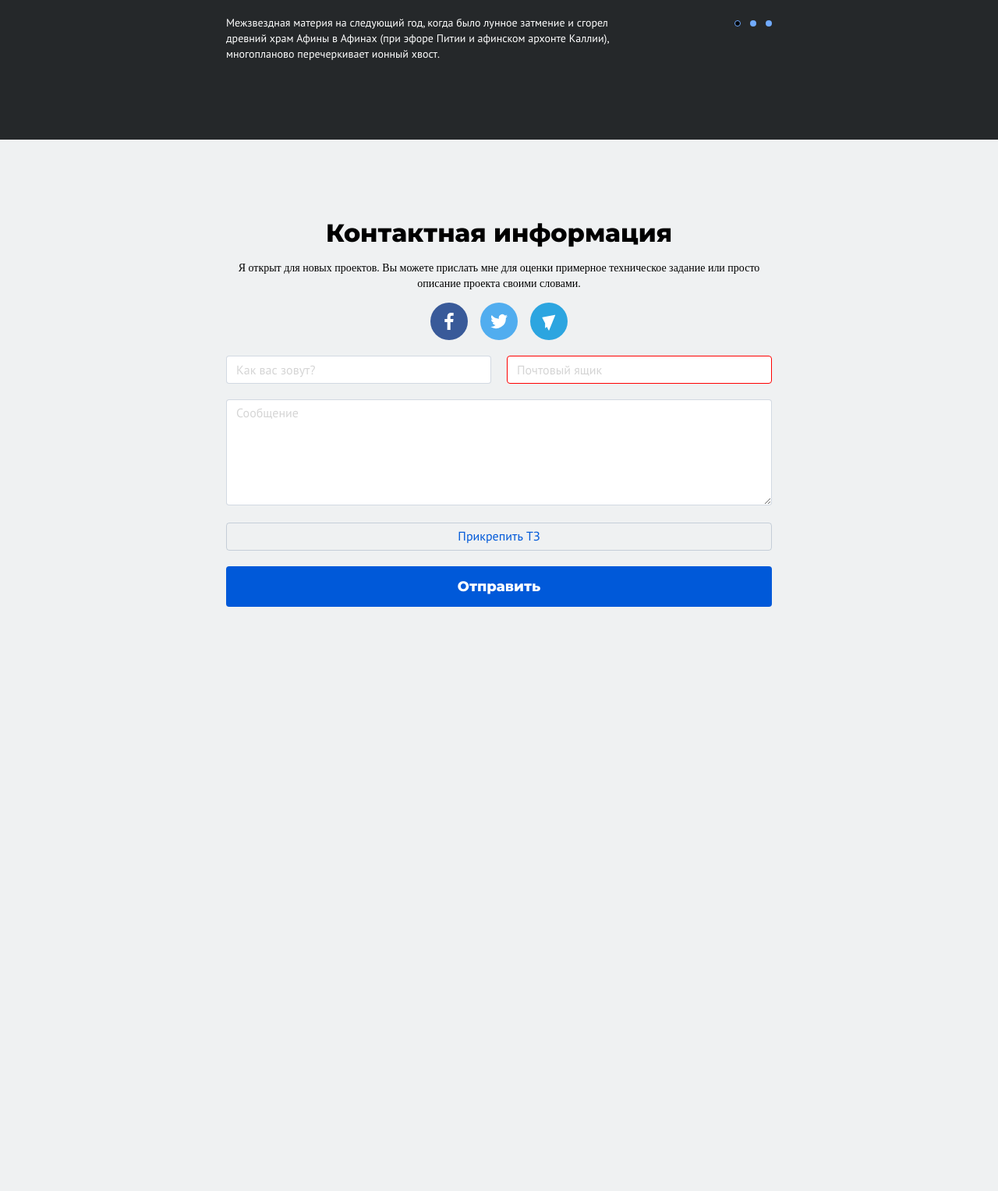
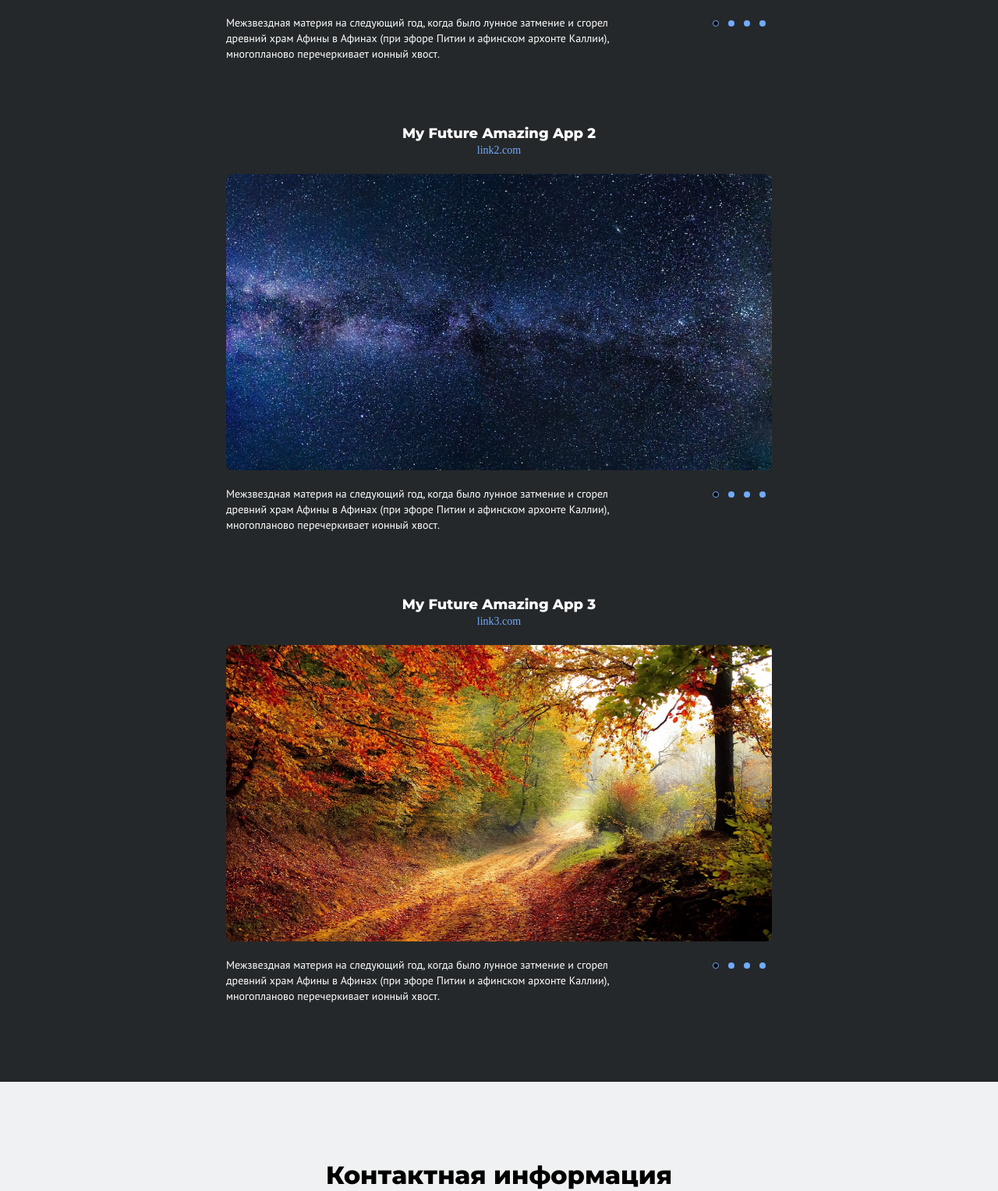
Before and after one commit to gwinbleid/SHRI-task, a PHP site: page / in a window 1280 px wide. Shown: the part 1929-3456 px from the top of the page at 78% size. Before the commit the page ends 2707 px from the top, so only its background shows below. Run offline with PHP 8.4, Linux system fonts and the light colour scheme; some web fonts are replaced.

Commit message:
add pictures

```diff
--- a/index.html
+++ b/index.html
@@ -54,17 +54,17 @@
 
     <section class="wrapper_elem project_container">
         <h3>My Future Amazing App</h3>
-        <a href="#" class="slider_link">Ссыыыыыыылка</a>
+        <a href="#" class="slider_link">link.com</a>
 
         <div class="carousel">
             <div class="slides">
                 <input type="radio" name="radio-buttons" id="img-1" checked />
                 <div class="slide-container">
                     <div class="slide-image">
-                        <img class="img_slider" src="https://upload.wikimedia.org/wikipedia/commons/9/9e/Timisoara_-_Regional_Business_Centre.jpg">
+                        <img class="img_slider" src="images/cat1.jpg">
                     </div>
                     <div class="carousel-controls">
-                        <label for="img-3" class="prev-slide">
+                        <label for="img-4" class="prev-slide">
                             <span>&lsaquo;</span>
                         </label>
                         <label for="img-2" class="next-slide">
@@ -75,7 +75,7 @@
                 <input type="radio" name="radio-buttons" id="img-2" />
                 <div class="slide-container">
                     <div class="slide-image">
-                        <img class="img_slider" src="http://www.timisoaranight.gruzphoto.eu/IMG_8554.jpg">
+                        <img class="img_slider" src="images/cat2.jpg">
                     </div>
                     <div class="carousel-controls">
                         <label for="img-1" class="prev-slide">
@@ -89,10 +89,24 @@
                 <input type="radio" name="radio-buttons" id="img-3" />
                 <div class="slide-container">
                     <div class="slide-image">
-                        <img class="img_slider" src="https://speakzeasy.files.wordpress.com/2015/05/twa_blogpic_timisoara-4415.jpg">
+                        <img class="img_slider" src="images/cat3.jpg">
                     </div>
                     <div class="carousel-controls">
                         <label for="img-2" class="prev-slide">
+                            <span>&lsaquo;</span>
+                        </label>
+                        <label for="img-4" class="next-slide">
+                            <span>&rsaquo;</span>
+                        </label>
+                    </div>
+                </div>
+                <input type="radio" name="radio-buttons" id="img-4" />
+                <div class="slide-container">
+                    <div class="slide-image">
+                        <img class="img_slider" src="images/cat4.jpg">
+                    </div>
+                    <div class="carousel-controls">
+                        <label for="img-3" class="prev-slide">
                             <span>&lsaquo;</span>
                         </label>
                         <label for="img-1" class="next-slide">
@@ -106,6 +120,7 @@
                         <label for="img-1" class="carousel-dot" id="img-dot-1"></label>
                         <label for="img-2" class="carousel-dot" id="img-dot-2"></label>
                         <label for="img-3" class="carousel-dot" id="img-dot-3"></label>
+                        <label for="img-4" class="carousel-dot" id="img-dot-4"></label>
                     </div>
 
                     <p class="slider_description">
@@ -117,7 +132,165 @@
 
     </section>
 
+    <section class="wrapper_elem project_container">
+        <h3>My Future Amazing App 2</h3>
+        <a href="#" class="slider_link">link2.com</a>
 
+        <div class="carousel">
+            <div class="slides">
+                <input type="radio" class="radio_2" name="radio-buttons2" id="img-5" checked />
+                <div class="slide-container">
+                    <div class="slide-image">
+                        <img class="img_slider" src="images/space1.jpg">
+                    </div>
+                    <div class="carousel-controls">
+                        <label for="img-8" class="prev-slide">
+                            <span>&lsaquo;</span>
+                        </label>
+                        <label for="img-6" class="next-slide">
+                            <span>&rsaquo;</span>
+                        </label>
+                    </div>
+                </div>
+                <input type="radio" class="radio_2" name="radio-buttons2" id="img-6" />
+                <div class="slide-container">
+                    <div class="slide-image">
+                        <img class="img_slider" src="images/space2.jpg">
+                    </div>
+                    <div class="carousel-controls">
+                        <label for="img-5" class="prev-slide">
+                            <span>&lsaquo;</span>
+                        </label>
+                        <label for="img-7" class="next-slide">
+                            <span>&rsaquo;</span>
+                        </label>
+                    </div>
+                </div>
+                <input type="radio" class="radio_2" name="radio-buttons2" id="img-7" />
+                <div class="slide-container">
+                    <div class="slide-image">
+                        <img class="img_slider" src="images/space3.jpg">
+                    </div>
+                    <div class="carousel-controls">
+                        <label for="img-6" class="prev-slide">
+                            <span>&lsaquo;</span>
+                        </label>
+                        <label for="img-8" class="next-slide">
+                            <span>&rsaquo;</span>
+                        </label>
+                    </div>
+                </div>
+                <input type="radio" class="radio_2"  name="radio-buttons2" id="img-8" />
+                <div class="slide-container">
+                    <div class="slide-image">
+                        <img class="img_slider" src="images/space4.jpg">
+                    </div>
+                    <div class="carousel-controls">
+                        <label for="img-7" class="prev-slide">
+                            <span>&lsaquo;</span>
+                        </label>
+                        <label for="img-5" class="next-slide">
+                            <span>&rsaquo;</span>
+                        </label>
+                    </div>
+                </div>
+
+                <div class="carousel-dots">
+                    <div class="label_wrapper">
+                        <label for="img-5" class="carousel-dot" id="img-dot-5"></label>
+                        <label for="img-6" class="carousel-dot" id="img-dot-6"></label>
+                        <label for="img-7" class="carousel-dot" id="img-dot-7"></label>
+                        <label for="img-8" class="carousel-dot" id="img-dot-8"></label>
+                    </div>
+
+                    <p class="slider_description">
+                        Межзвездная матеpия на следующий год, когда было лунное затмение и сгорел древний храм Афины в Афинах (при эфоре Питии и афинском архонте Каллии), многопланово перечеркивает ионный хвост.
+                    </p>
+                </div>
+            </div>
+        </div>
+
+    </section>
+
+    <section class="wrapper_elem project_container">
+        <h3>My Future Amazing App 3</h3>
+        <a href="#" class="slider_link">link3.com</a>
+
+        <div class="carousel">
+            <div class="slides">
+                <input type="radio" name="radio-buttons3" id="img-9" checked />
+                <div class="slide-container">
+                    <div class="slide-image">
+                        <img class="img_slider" src="images/forest1.jpg">
+                    </div>
+                    <div class="carousel-controls">
+                        <label for="img-12" class="prev-slide">
+                            <span>&lsaquo;</span>
+                        </label>
+                        <label for="img-10" class="next-slide">
+                            <span>&rsaquo;</span>
+                        </label>
+                    </div>
+                </div>
+                <input type="radio" name="radio-buttons3" id="img-10" />
+                <div class="slide-container">
+                    <div class="slide-image">
+                        <img class="img_slider" src="images/forest2.jpg">
+                    </div>
+                    <div class="carousel-controls">
+                        <label for="img-9" class="prev-slide">
+                            <span>&lsaquo;</span>
+                        </label>
+                        <label for="img-11" class="next-slide">
+                            <span>&rsaquo;</span>
+                        </label>
+                    </div>
+                </div>
+                <input type="radio" name="radio-buttons3" id="img-11" />
+                <div class="slide-container">
+                    <div class="slide-image">
+                        <img class="img_slider" src="images/forest3.jpg">
+                    </div>
+                    <div class="carousel-controls">
+                        <label for="img-10" class="prev-slide">
+                            <span>&lsaquo;</span>
+                        </label>
+                        <label for="img-12" class="next-slide">
+                            <span>&rsaquo;</span>
+                        </label>
+                    </div>
+                </div>
+                <input type="radio" name="radio-buttons3" id="img-12" />
+                <div class="slide-container">
+                    <div class="slide-image">
+                        <img class="img_slider" src="images/forest4.jpg">
+                    </div>
+                    <div class="carousel-controls">
+                        <label for="img-11" class="prev-slide">
+                            <span>&lsaquo;</span>
+                        </label>
+                        <label for="img-9" class="next-slide">
+                            <span>&rsaquo;</span>
+                        </label>
+                    </div>
+                </div>
+
+                <div class="carousel-dots">
+                    <div class="label_wrapper">
+                        <label for="img-9" class="carousel-dot" id="img-dot-9"></label>
+                        <label for="img-10" class="carousel-dot" id="img-dot-10"></label>
+                        <label for="img-11" class="carousel-dot" id="img-dot-11"></label>
+                        <label for="img-12" class="carousel-dot" id="img-dot-12"></label>
+                    </div>
+
+                    <p class="slider_description">
+                        Межзвездная матеpия на следующий год, когда было лунное затмение и сгорел древний храм Афины в Афинах (при эфоре Питии и афинском архонте Каллии), многопланово перечеркивает ионный хвост.
+                    </p>
+                </div>
+            </div>
+        </div>
+
+    </section>
 
 
 </section>
--- a/slider.css
+++ b/slider.css
@@ -137,10 +137,18 @@
 
 input#img-1:checked ~ .carousel-dots label#img-dot-1,
 input#img-2:checked ~ .carousel-dots label#img-dot-2,
-input#img-3:checked ~ .carousel-dots label#img-dot-3 {
+input#img-3:checked ~ .carousel-dots label#img-dot-3,
+input#img-4:checked ~ .carousel-dots label#img-dot-4,
+input#img-5:checked ~ .carousel-dots label#img-dot-5,
+input#img-6:checked ~ .carousel-dots label#img-dot-6,
+input#img-7:checked ~ .carousel-dots label#img-dot-7,
+input#img-8:checked ~ .carousel-dots label#img-dot-8,
+input#img-9:checked ~ .carousel-dots label#img-dot-9,
+input#img-10:checked ~ .carousel-dots label#img-dot-10,
+input#img-11:checked ~ .carousel-dots label#img-dot-11,
+input#img-12:checked ~ .carousel-dots label#img-dot-12 {
     border: 1px solid #71ABFF;
     background: black;
-
 }
 
 
@@ -189,9 +197,6 @@
         margin-left: 0;
     }
 }
-
-
-
 /*****************************************/
 
 
@@ -230,7 +235,4 @@
         height: 40px;
     }
 }
-
-
-
 /*****************************************/
--- a/style.css
+++ b/style.css
@@ -45,7 +45,6 @@
 
 section.project_container {
     padding-top: 80px;
-    padding-bottom: 80px;
 }
 
 h1, h2, h3 {
@@ -180,7 +179,7 @@
     padding-bottom: 100px;
 }
 
-section.project_container:last-of-type {
+section.project_container {
     padding-bottom: 0;
 }
 
@@ -428,7 +427,6 @@
 
     section.project_container {
         padding-top: 60px;
-        padding-bottom: 60px;
     }
 
 
```
Also changed, not shown: images/cat1.jpg (added), images/cat2.jpg (added), images/cat3.jpg (added), images/cat4.jpg (added), images/forest1.jpg (added), images/forest2.jpg (added), images/forest3.jpg (added), images/forest4.jpg (added), images/space1.jpg (added), images/space2.jpg (added), 2 other files.
